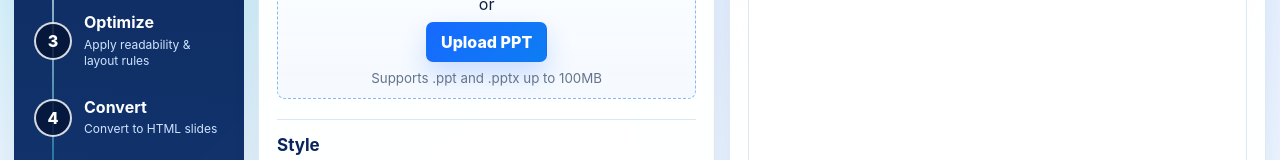
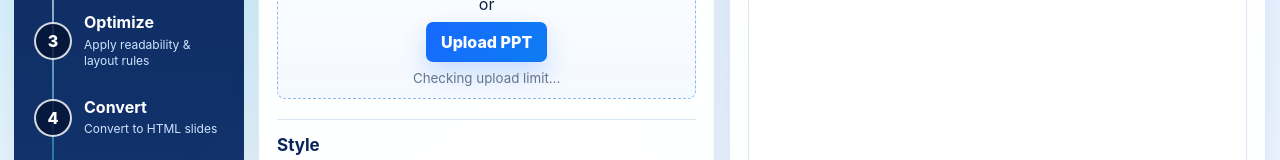
Before and after one commit to Frankyi093/PPT-HTML-Studio, a website: page app/frontend/index.html in a window 1280 px wide. Shown: the part 247-407 px from the top of the page. Drawn offline with Linux system fonts and the light colour scheme; no server answers.

```diff
--- a/app/frontend/index.html
+++ b/app/frontend/index.html
@@ -40,7 +40,7 @@
             <strong>Drag & drop your PPT file here</strong>
             <span>or</span>
             <button class="button-like" type="button">Upload PPT</button>
-            <small id="uploadLimitText">Supports .ppt and .pptx up to 100MB</small>
+            <small id="uploadLimitText">Checking upload limit...</small>
           </label>
 
           <div class="file-card hidden" id="fileCard">
```
